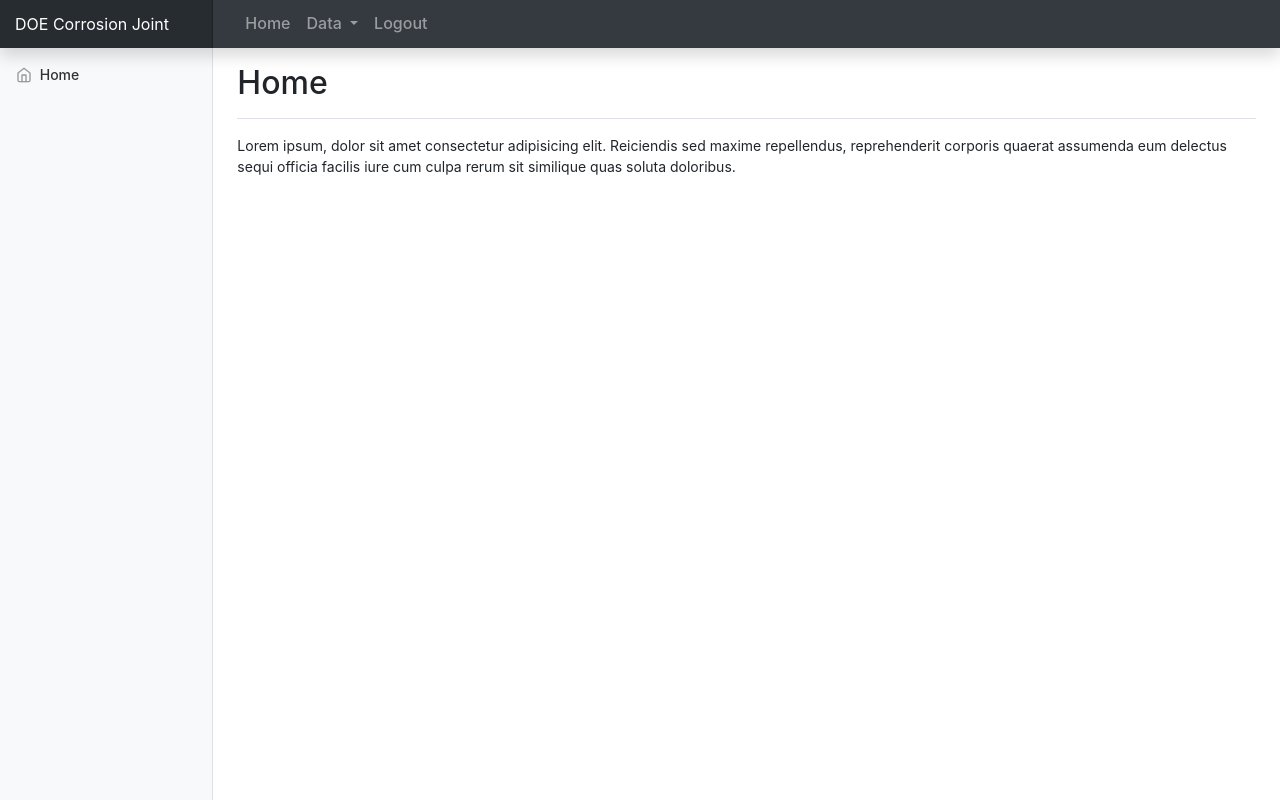
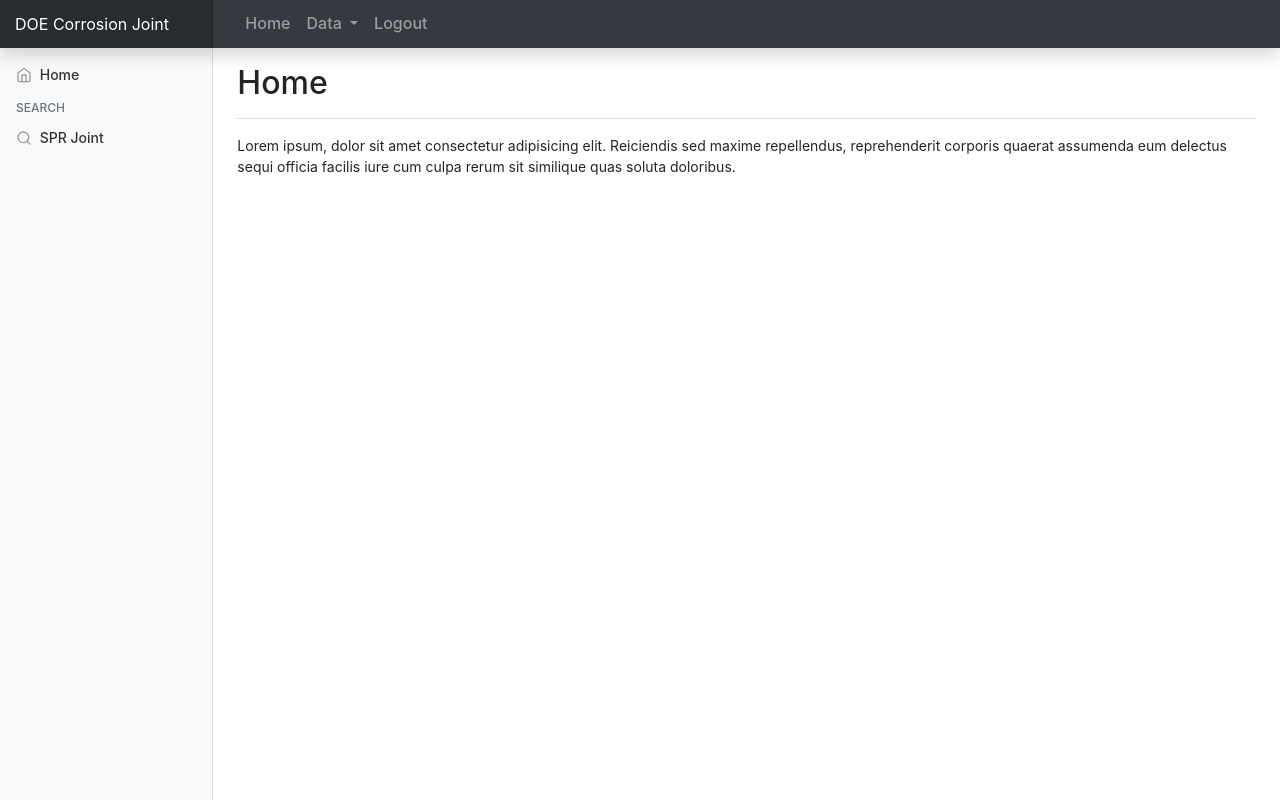
Before and after one commit to mhhsu2/doe-corrosion-joint, a Flask app: page / in a window 1280 px wide. Run offline with Flask 2, Linux system fonts and the light colour scheme; some libraries are stand-ins or nearby versions.

Commit message:
Add spr joint in side and nav bars

```diff
--- a/templates/base.html
+++ b/templates/base.html
@@ -49,7 +49,7 @@
             Data
           </a>
           <div class="dropdown-menu" aria-labelledby="navbarDropdownMenuLink">
-            <a class="dropdown-item" href="/">Overview</a>
+            <a class="dropdown-item" href="#">SPR Joint</a>
           </div>
         </li>
 
@@ -74,6 +74,16 @@
               </a>
             </li>
 
+            <h6 class="sidebar-heading d-flex justify-content-between align-items-center px-3 mt-2 mb-1 text-muted">
+              <span>Search</span>
+            </h6>
+
+            <li class="nav-item">
+              <a class="nav-link" href="#">
+                  <span data-feather="search"> </span>
+                SPR Joint
+              </a>
+            </li>
 
 
           </ul>
```
